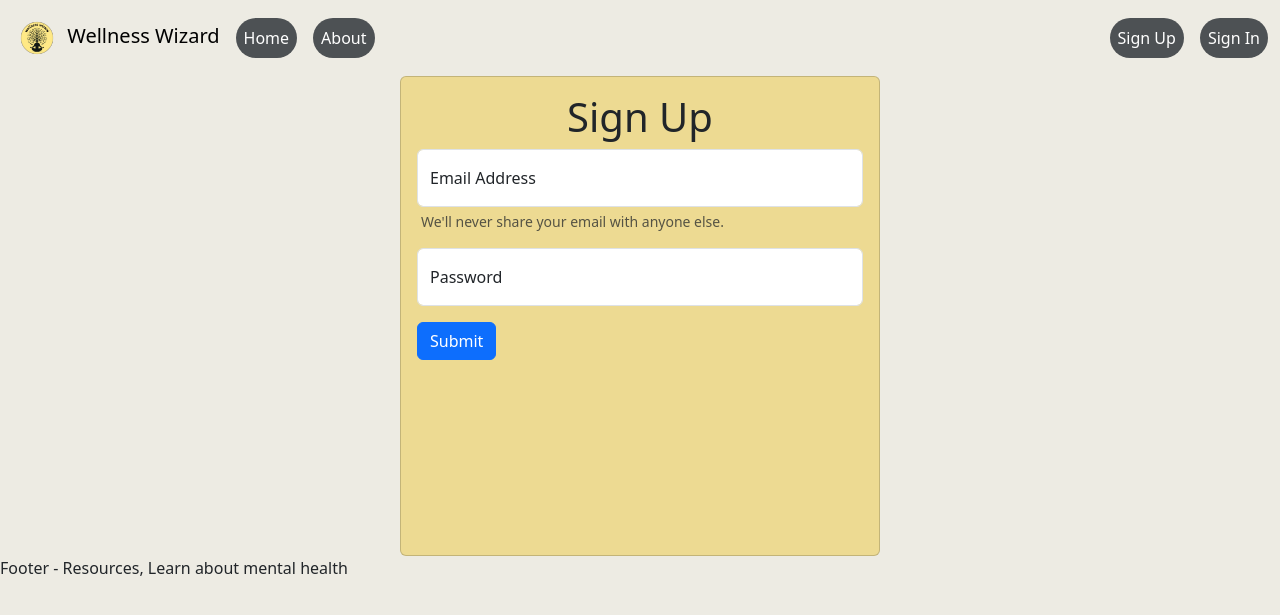
After one commit to EdwinRodger/Wellness-Wizard, a Flask app: page /signup in a window 1280 px wide. The commit adds this page. Shown: the top 615 px of the page. Run offline with Flask 3, Linux system fonts and the light colour scheme.

Commit message:
added signup logic and made signup page

```diff
--- a/src/app.py
+++ b/src/app.py
@@ -34,6 +34,19 @@ def request_loader(request):
     user.id = email
     return user
 
+@app.route('/signup', methods=['GET', 'POST'])
+def signup():
+    if flask.request.method == 'GET':
+        return flask.render_template('signup.html')
+
+    email = flask.request.form['email']
+    if email in users:
+        flask.flash('Email already exists!', 'danger')
+        return flask.redirect(flask.url_for('signup'))
+
+    users[email] = {'password': flask.request.form['password']}
+    return flask.redirect(flask.url_for('signin'))
+
 @app.route('/signin', methods=['GET', 'POST'])
 def signin():
     if flask.request.method == 'GET':
--- a/src/templates/layout.html
+++ b/src/templates/layout.html
@@ -37,7 +37,7 @@
           </ul>
           <ul class="navbar-nav">
             <li>
-              <a class="nav-link active btn btn-dark text-white rounded-5 me-3" href="#">Sign Up</a>
+              <a class="nav-link active btn btn-dark text-white rounded-5 me-3" href="{{ url_for('signup') }}">Sign Up</a>
             </li>
             <li>
               <a class="nav-link active btn btn-dark text-white rounded-5" href="{{ url_for('signin') }}">Sign In</a>
--- /dev/null
+++ b/src/templates/signup.html
@@ -0,0 +1,25 @@
+{% extends 'layout.html' %}
+
+{% block content %}
+
+<div class="d-flex justify-content-center">
+    <div class="card" style="min-height: 30rem; min-width: 30rem; background-color: #edda92;">
+        <div class="card-body vertical-center">
+            <h1 class="card-title text-center">Sign Up</h1>
+            <form action='signup' method='POST'>
+                <div class="mb-3 form-floating">
+                    <input type="text" class="form-control" name='email' id="floatingInputValue" placeholder="">
+                    <label for="floatingInputValue">Email Address</label>
+                    <div id="emailHelp" class="form-text ms-1 card-text">We'll never share your email with anyone else.
+                    </div>
+                </div>
+                <div class="mb-3 form-floating">
+                    <input type="password" class="form-control" name='password' id="floatingInputPassword" placeholder="">
+                    <label for="floatingInputPassword">Password</label>
+                </div>
+                <input type='submit' name='submit' class="btn btn-primary">
+            </form>
+        </div>
+    </div>
+</div>
+{% endblock %}
```
